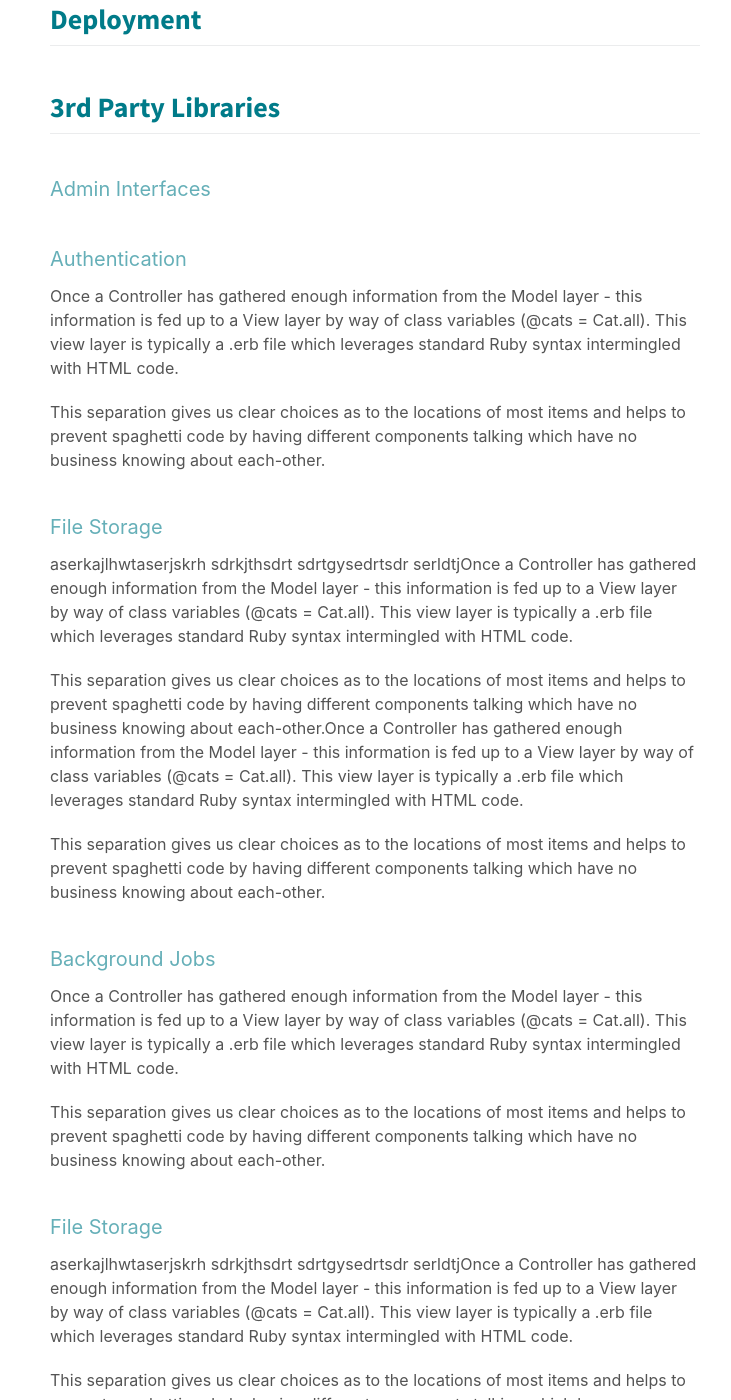
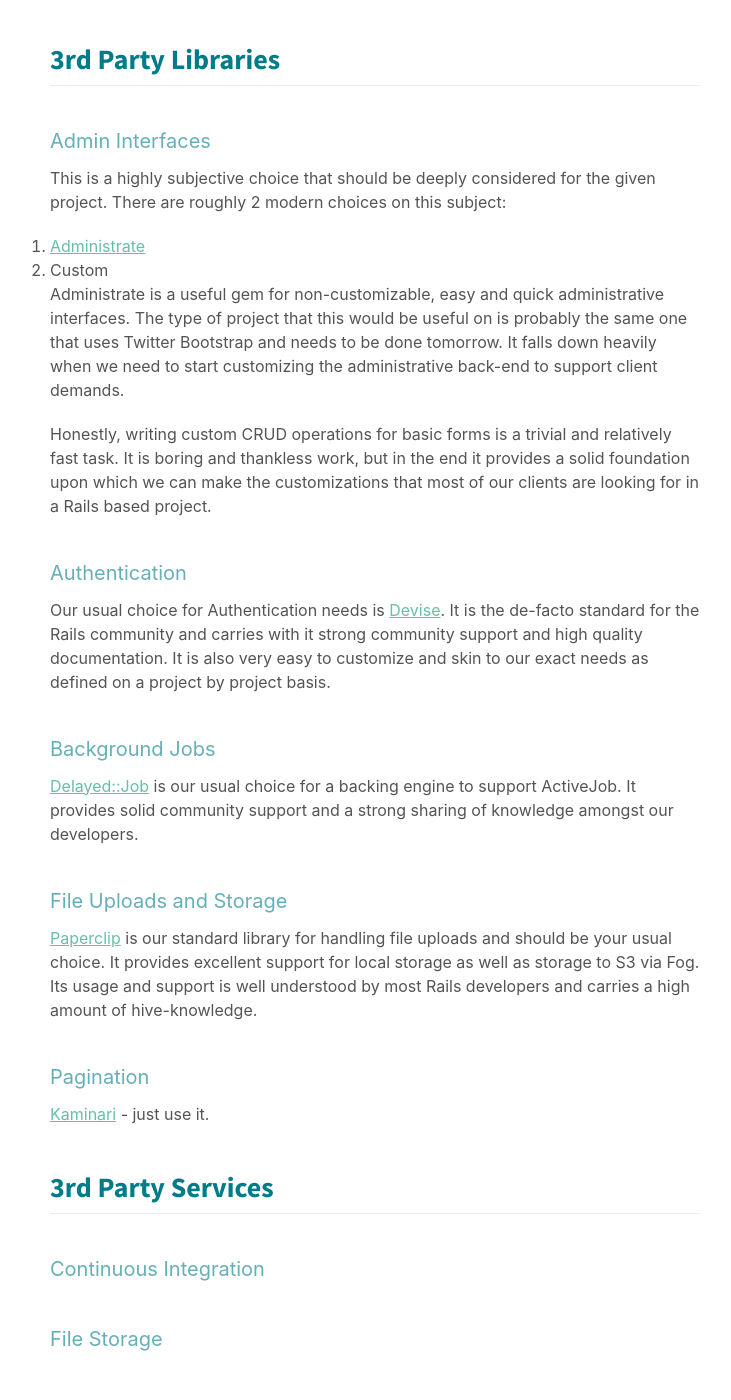
Before and after one commit to thenerdery/ruby-standards, a Jekyll site: the page built from index.md, in a window 1280 px wide and 1400 px high, scrolled down 3340 px. Shown: the whole window, without its empty margins (265-996 px from the left). Built offline with Jekyll 4.4.1, drawn with Linux system fonts in a browser that asks for light colours; some web fonts are replaced; some of the changed text lies outside the part shown.

Commit message:
Adding sections on 3rd party libraries

```diff
--- a/index.md
+++ b/index.md
@@ -71,37 +71,31 @@ This separation gives us clear choices as to the locations of most items and hel
 
 ## Admin Interfaces
 
+This is a highly subjective choice that should be deeply considered for the given project.  There are roughly 2 modern choices on this subject:
+
+1. [Administrate](https://github.com/thoughtbot/administrate)
+1. Custom
+
+Administrate is a useful gem for non-customizable, easy and quick administrative interfaces.  The type of project that this would be useful on is probably the same one that uses Twitter Bootstrap and needs to be done tomorrow.  It falls down heavily when we need to start customizing the administrative back-end to support client demands.
+
+Honestly, writing custom CRUD operations for basic forms is a trivial and relatively fast task.  It is boring and thankless work, but in the end it provides a solid foundation upon which we can make the customizations that most of our clients are looking for in a Rails based project.
+
 ## Authentication
 
-Once a Controller has gathered enough information from the Model layer - this information is fed up to a View layer by way of class variables (`@cats = Cat.all`).  This view layer is typically a `.erb` file which leverages standard Ruby syntax intermingled with HTML code.
+Our usual choice for Authentication needs is [Devise](https://github.com/plataformatec/devise).  It is the de-facto standard for the Rails community and carries with it strong community support and high quality documentation.  It is also very easy to customize and skin to our exact needs as defined on a project by project basis.
 
-This separation gives us clear choices as to the locations of most items and helps to prevent spaghetti code by having different components talking which have no business knowing about each-other.
-
-## File Storage
-
-aserkajlhwtaserjskrh  sdrkjthsdrt sdrtgysedrtsdr serldtjOnce a Controller has gathered enough information from the Model layer - this information is fed up to a View layer by way of class variables (`@cats = Cat.all`).  This view layer is typically a `.erb` file which leverages standard Ruby syntax intermingled with HTML code.
-
-This separation gives us clear choices as to the locations of most items and helps to prevent spaghetti code by having different components talking which have no business knowing about each-other.Once a Controller has gathered enough information from the Model layer - this information is fed up to a View layer by way of class variables (`@cats = Cat.all`).  This view layer is typically a `.erb` file which leverages standard Ruby syntax intermingled with HTML code.
-
-This separation gives us clear choices as to the locations of most items and helps to prevent spaghetti code by having different components talking which have no business knowing about each-other.
 
 ## Background Jobs
 
-Once a Controller has gathered enough information from the Model layer - this information is fed up to a View layer by way of class variables (`@cats = Cat.all`).  This view layer is typically a `.erb` file which leverages standard Ruby syntax intermingled with HTML code.
+[Delayed::Job](https://github.com/collectiveidea/delayed_job) is our usual choice for a backing engine to support ActiveJob.  It provides solid community support and a strong sharing of knowledge amongst our developers.
 
-This separation gives us clear choices as to the locations of most items and helps to prevent spaghetti code by having different components talking which have no business knowing about each-other.
+## File Uploads and Storage
 
-## File Storage
-
-aserkajlhwtaserjskrh  sdrkjthsdrt sdrtgysedrtsdr serldtjOnce a Controller has gathered enough information from the Model layer - this information is fed up to a View layer by way of class variables (`@cats = Cat.all`).  This view layer is typically a `.erb` file which leverages standard Ruby syntax intermingled with HTML code.
-
-This separation gives us clear choices as to the locations of most items and helps to prevent spaghetti code by having different components talking which have no business knowing about each-other.Once a Controller has gathered enough information from the Model layer - this information is fed up to a View layer by way of class variables (`@cats = Cat.all`).  This view layer is typically a `.erb` file which leverages standard Ruby syntax intermingled with HTML code.
-
-This separation gives us clear choices as to the locations of most items and helps to prevent spaghetti code by having different components talking which have no business knowing about each-other.
+[Paperclip](https://github.com/thoughtbot/paperclip) is our standard library for handling file uploads and should be your usual choice.  It provides excellent support for local storage as well as storage to S3 via Fog.  Its usage and support is well understood by most Rails developers and carries a high amount of hive-knowledge.
 
 ## Pagination
 
-## Wizard Processes
+[Kaminari](https://github.com/amatsuda/kaminari) - just use it.
 
 # 3rd Party Services
 
```
